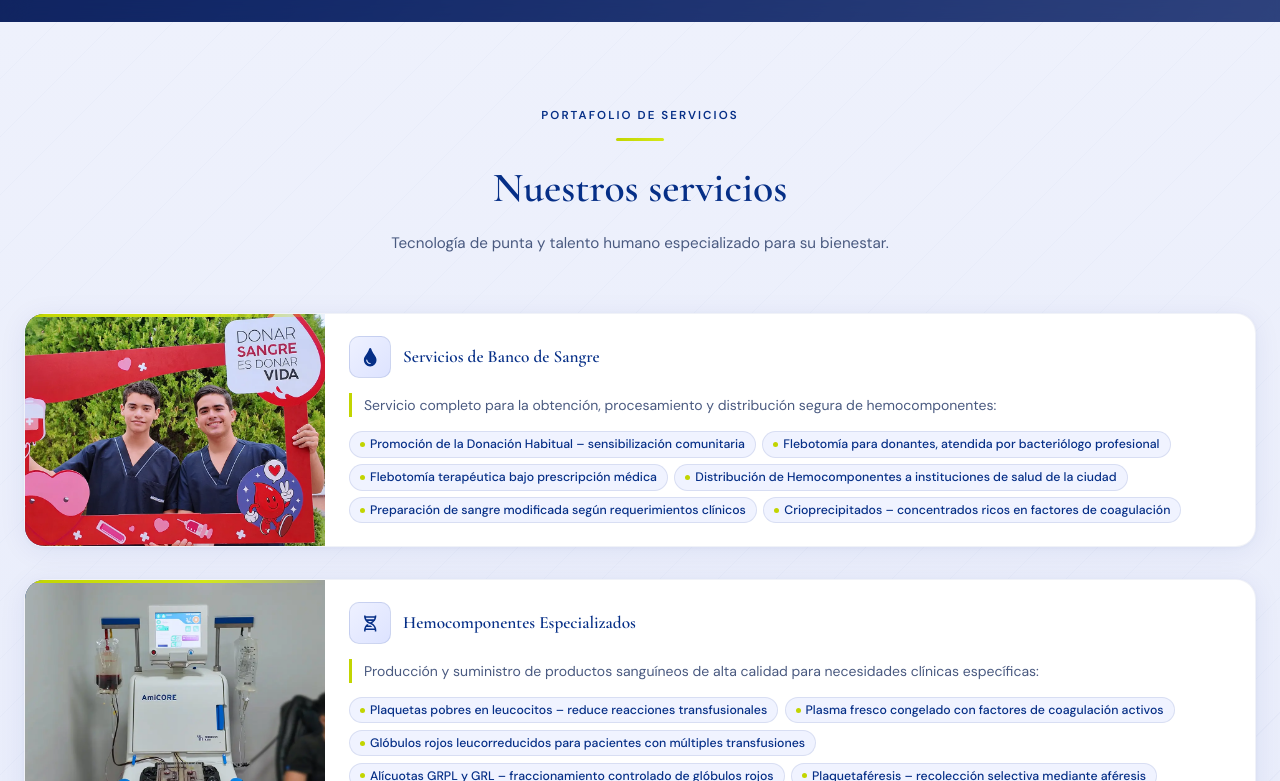
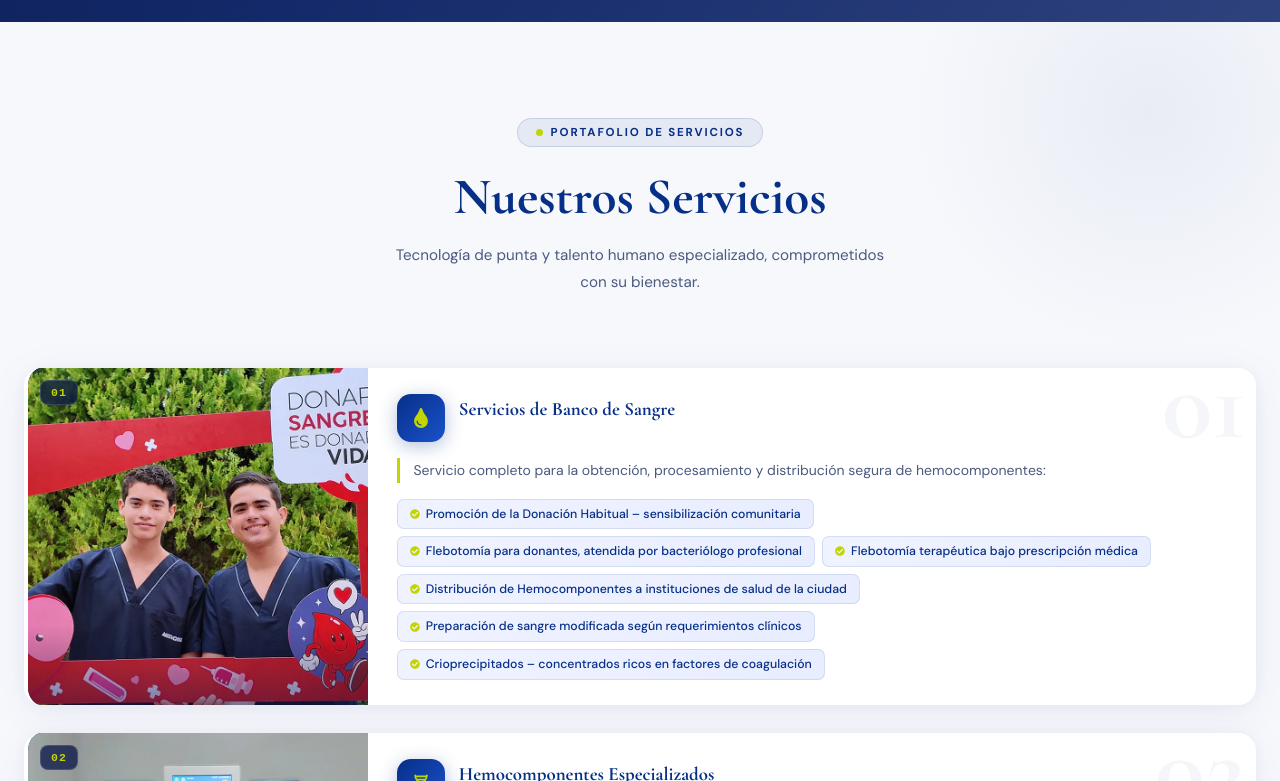
Before and after one commit to Gsus07/ohipage, a Next.js app: page /sedes/banco-de-sangre in a window 1280 px wide. Shown: the part 839-1620 px from the top of the page. Built offline with nearby package versions, Linux system fonts and the light colour scheme.

Commit message:
Refactor service card animations and styles for improved performance and visual consistency

```diff
--- a/app/OHILanding.jsx
+++ b/app/OHILanding.jsx
@@ -95,7 +95,7 @@ const GlobalStyles = () => (
     /* ── Service cards ───────────────────────── */
     .service-card {
       position: relative;
-      transition: transform 0.3s ease, box-shadow 0.3s ease, border-color 0.3s ease;
+      transition: box-shadow 0.3s ease, border-color 0.3s ease;
       cursor: default;
     }
     .service-card::before {
@@ -122,14 +122,14 @@ const GlobalStyles = () => (
 
     /* ── Pillar cards ────────────────────────── */
     .pillar-card {
-      transition: transform 0.3s ease, box-shadow 0.3s ease;
+      transition: box-shadow 0.3s ease;
     }
     .pillar-card:hover {
       transform: translateY(-4px);
       box-shadow: 0 16px 40px rgba(6,47,135,0.12);
     }
     .pillar-card-dark {
-      transition: transform 0.3s ease, box-shadow 0.3s ease, border-color 0.35s ease !important;
+      transition: box-shadow 0.3s ease, border-color 0.35s ease !important;
     }
     .pillar-card-dark:hover {
       transform: translateY(-6px) !important;
@@ -309,24 +309,8 @@ const GlobalStyles = () => (
     }
 
     /* ── Scroll Reveal ─────────────────────── */
-    /* GSAP handles scroll reveal — CSS sets initial hidden state only */
-    [data-reveal] { will-change: opacity, transform; }
-    [data-reveal="up"]    { opacity: 0; transform: translateY(36px); }
-    [data-reveal="left"]  { opacity: 0; transform: translateX(-36px); }
-    [data-reveal="right"] { opacity: 0; transform: translateX(36px); }
-    [data-reveal="scale"] { opacity: 0; transform: scale(0.86); }
-    [data-reveal="fade"]  { opacity: 0; }
-    [data-reveal].is-visible { opacity: 1 !important; transform: none !important; }
-    [data-delay="50"]  { transition-delay: 0.05s; }
-    [data-delay="100"] { transition-delay: 0.1s; }
-    [data-delay="150"] { transition-delay: 0.15s; }
-    [data-delay="200"] { transition-delay: 0.2s; }
-    [data-delay="250"] { transition-delay: 0.25s; }
-    [data-delay="300"] { transition-delay: 0.3s; }
-    [data-delay="350"] { transition-delay: 0.35s; }
-    [data-delay="400"] { transition-delay: 0.4s; }
-    [data-delay="450"] { transition-delay: 0.45s; }
-    [data-delay="500"] { transition-delay: 0.5s; }
+    /* Initial hidden state — GSAP takes over on hydration */
+    [data-reveal] { opacity: 0; }
   `}</style>
 );
 
@@ -505,22 +489,27 @@ export default function OHILanding() {
     return () => clearInterval(t);
   }, []);
 
-  // Scroll reveal via GSAP ScrollTrigger
+  // Scroll reveal via GSAP ScrollTrigger.batch (one trigger per group, no per-element overhead)
   useEffect(() => {
     const ctx = gsap.context(() => {
-      const reveal = (selector, from, to) =>
-        document.querySelectorAll(selector).forEach(el =>
-          gsap.fromTo(el, { ...from, clearProps: "transition" }, {
-            ...to,
-            scrollTrigger: { trigger: el, start: "top 88%", once: true },
-          })
-        );
-
-      reveal('[data-reveal="up"]',    { autoAlpha: 0, y: 36 },      { autoAlpha: 1, y: 0,      duration: 0.75, ease: "power3.out" });
-      reveal('[data-reveal="left"]',  { autoAlpha: 0, x: -36 },     { autoAlpha: 1, x: 0,      duration: 0.75, ease: "power3.out" });
-      reveal('[data-reveal="right"]', { autoAlpha: 0, x: 36 },      { autoAlpha: 1, x: 0,      duration: 0.75, ease: "power3.out" });
-      reveal('[data-reveal="scale"]', { autoAlpha: 0, scale: 0.86 },{ autoAlpha: 1, scale: 1,  duration: 0.65, ease: "back.out(1.3)" });
-      reveal('[data-reveal="fade"]',  { autoAlpha: 0 },             { autoAlpha: 1,            duration: 0.85, ease: "power2.out" });
+      // Pre-hide all reveal elements synchronously before ScrollTrigger wires up
+      gsap.set('[data-reveal="up"]',    { autoAlpha: 0, y: 28 });
+      gsap.set('[data-reveal="left"]',  { autoAlpha: 0, x: -28 });
+      gsap.set('[data-reveal="right"]', { autoAlpha: 0, x: 28 });
+      gsap.set('[data-reveal="scale"]', { autoAlpha: 0, scale: 0.88 });
+      gsap.set('[data-reveal="fade"]',  { autoAlpha: 0 });
+
+      const batchIn = (to) => ({
+        start: "top 90%",
+        once: true,
+        onEnter: (batch) => gsap.to(batch, { ...to, stagger: 0.06, overwrite: "auto" }),
+      });
+
+      ScrollTrigger.batch('[data-reveal="up"]',    batchIn({ autoAlpha: 1, y: 0,     duration: 0.65, ease: "power3.out",   clearProps: "transform" }));
+      ScrollTrigger.batch('[data-reveal="left"]',  batchIn({ autoAlpha: 1, x: 0,     duration: 0.65, ease: "power3.out",   clearProps: "transform" }));
+      ScrollTrigger.batch('[data-reveal="right"]', batchIn({ autoAlpha: 1, x: 0,     duration: 0.65, ease: "power3.out",   clearProps: "transform" }));
+      ScrollTrigger.batch('[data-reveal="scale"]', batchIn({ autoAlpha: 1, scale: 1, duration: 0.6,  ease: "back.out(1.3)", clearProps: "transform" }));
+      ScrollTrigger.batch('[data-reveal="fade"]',  batchIn({ autoAlpha: 1,           duration: 0.75, ease: "power2.out" }));
     });
     return () => ctx.revert();
   }, []);
--- a/app/sedes/[slug]/SedeAnimations.jsx
+++ b/app/sedes/[slug]/SedeAnimations.jsx
@@ -74,21 +74,21 @@ export default function SedeAnimations() {
         }
       );
 
-      // ── Service cards: batched for smoother stagger ───────────────────
+      // ── Service cards: pre-hide then batch-reveal (no CSS transform conflict) ──
+      gsap.set(".service-card", { autoAlpha: 0, y: 28 });
+
       ScrollTrigger.batch(".service-card", {
-        start: "top 88%",
+        start: "top 90%",
         once: true,
         onEnter: (batch) =>
-          gsap.fromTo(batch,
-            { autoAlpha: 0, y: 44, scale: 0.97 },
-            {
-              autoAlpha: 1, y: 0, scale: 1,
-              stagger: 0.09,
-              duration: 0.82,
-              ease: "power3.out",
-              overwrite: true,
-            }
-          ),
+          gsap.to(batch, {
+            autoAlpha: 1, y: 0,
+            stagger: 0.07,
+            duration: 0.6,
+            ease: "power2.out",
+            overwrite: "auto",
+            clearProps: "transform",
+          }),
       });
 
       // ── Contact band ─────────────────────────────────────────────────────
--- a/app/sedes/[slug]/page.jsx
+++ b/app/sedes/[slug]/page.jsx
@@ -566,17 +566,17 @@ export default async function SedePage({ params }) {
         /* Hero elements start hidden — GSAP animates them in */
         .hero-badge, .hero-title, .hero-desc, .hero-chip, .hero-stat { opacity: 0; }
         /* Card layout: stacked on mobile, horizontal on tablet+ */
-        .service-card { display: flex; flex-direction: column; transition: box-shadow 0.4s ease, transform 0.4s ease; }
-        .service-card:hover { transform: translateY(-4px); box-shadow: 0 24px 64px rgba(6,47,135,0.13) !important; }
-        .card-img-wrap { position: relative; width: 100%; aspect-ratio: 4/3; overflow: hidden; flex-shrink: 0; background: linear-gradient(145deg,#062F87,#1347bf); }
-        .card-img-wrap::after { content: ''; position: absolute; top: 0; left: 0; right: 0; height: 3px; background: linear-gradient(90deg,#C2D501,#d4e818 60%,transparent); pointer-events: none; z-index: 1; }
-        .card-img { width: 100%; height: 100%; object-fit: cover; display: block; transition: transform 0.75s ease; }
-        .service-card:hover .card-img { transform: scale(1.04); }
-        .card-body { flex: 1; min-width: 0; }
+        .service-card { display: flex; flex-direction: column; transition: box-shadow 0.45s ease, border-color 0.35s ease; border-left: 4px solid transparent; will-change: transform, opacity; }
+        .service-card:hover { transform: translateY(-5px); box-shadow: 0 28px 80px rgba(6,47,135,0.16) !important; border-left-color: #C2D501; }
+        .card-img-wrap { position: relative; width: 100%; aspect-ratio: 16/10; overflow: hidden; flex-shrink: 0; background: linear-gradient(145deg,#062F87,#1347bf); }
+        .card-img { width: 100%; height: 100%; object-fit: cover; display: block; transition: transform 0.85s ease; }
+        .service-card:hover .card-img { transform: scale(1.06); }
+        .card-body { flex: 1; min-width: 0; position: relative; overflow: hidden; }
+        .card-num { position: absolute; top: -1rem; right: 0.6rem; font-family: 'Cormorant Garamond', serif; font-size: 6.5rem; font-weight: 700; line-height: 1; color: rgba(6,47,135,0.042); pointer-events: none; user-select: none; }
         /* Horizontal layout on tablet+ */
         @media (min-width: 580px) {
           .service-card { flex-direction: row; align-items: stretch; }
-          .card-img-wrap { width: 42%; max-width: 300px; aspect-ratio: auto; min-height: 220px; }
+          .card-img-wrap { width: 44%; max-width: 340px; aspect-ratio: auto; min-height: 250px; }
         }
         /* 2-col grid on large screens */
         @media (min-width: 1100px) { .grid-services { grid-template-columns: repeat(2, 1fr); } }
@@ -786,105 +786,132 @@ export default async function SedePage({ params }) {
 
       {/* ── Services grid ── */}
       <section style={{
-        background: "linear-gradient(180deg, #eef1fc 0%, #e4e9fa 100%)",
-        padding: "5rem 1.5rem", position: "relative",
+        background: "#f7f8fc",
+        padding: "6rem 1.5rem", position: "relative", overflow: "hidden",
       }}>
+        {/* Decorative blobs */}
         <div style={{
-          position: "absolute", inset: 0, pointerEvents: "none",
-          backgroundImage: "repeating-linear-gradient(135deg, transparent, transparent 40px, rgba(6,47,135,0.025) 40px, rgba(6,47,135,0.025) 41px)",
+          position: "absolute", top: -160, right: -120, pointerEvents: "none",
+          width: 500, height: 500, borderRadius: "50%",
+          background: "radial-gradient(circle, rgba(6,47,135,0.06) 0%, transparent 68%)",
+        }} />
+        <div style={{
+          position: "absolute", bottom: -120, left: -140, pointerEvents: "none",
+          width: 420, height: 420, borderRadius: "50%",
+          background: "radial-gradient(circle, rgba(194,213,1,0.08) 0%, transparent 68%)",
         }} />
 
         <div style={{ maxWidth: 1260, margin: "0 auto", position: "relative" }}>
-          <div className="services-header" style={{ textAlign: "center", marginBottom: "3.5rem" }}>
-            <span style={{
-              color: "#062F87", fontSize: "0.72rem", fontWeight: 600,
-              letterSpacing: "0.18em", textTransform: "uppercase",
+          {/* Section header */}
+          <div className="services-header" style={{ textAlign: "center", marginBottom: "4.5rem" }}>
+            <div style={{
+              display: "inline-flex", alignItems: "center", gap: 8,
+              background: "rgba(6,47,135,0.07)", border: "1px solid rgba(6,47,135,0.14)",
+              borderRadius: 20, padding: "5px 18px", marginBottom: "1.4rem",
+              color: "#062F87", fontSize: "0.72rem", fontWeight: 700,
+              letterSpacing: "0.16em", textTransform: "uppercase",
             }}>
+              <span style={{ width: 7, height: 7, borderRadius: "50%", background: "#C2D501", display: "inline-block", flexShrink: 0 }} />
               Portafolio de Servicios
-            </span>
-            <div style={{
-              width: 48, height: 3,
-              background: "linear-gradient(90deg, #C2D501, #d4e818)",
-              borderRadius: 2, margin: "0.75rem auto 1rem",
-            }} />
+            </div>
             <h2 className="display-font" style={{
-              fontSize: "clamp(1.7rem, 3.5vw, 2.6rem)",
-              fontWeight: 600, color: "#062F87",
+              fontSize: "clamp(2rem, 4vw, 3.2rem)",
+              fontWeight: 700, color: "#062F87", lineHeight: 1.1,
+              display: "block", marginBottom: "1rem",
             }}>
-              Nuestros servicios
+              Nuestros Servicios
             </h2>
             <p style={{
-              color: "#4A5A80", fontSize: "0.95rem", lineHeight: 1.7,
-              maxWidth: 520, margin: "0.75rem auto 0",
+              color: "#4A5A80", fontSize: "0.95rem", lineHeight: 1.78,
+              maxWidth: 500, margin: "0 auto",
             }}>
-              Tecnología de punta y talento humano especializado para su bienestar.
+              Tecnología de punta y talento humano especializado, comprometidos con su bienestar.
             </p>
           </div>
 
           <div className="grid-services services-grid" style={{
-            display: "grid", gridTemplateColumns: "1fr", gap: "2rem",
+            display: "grid", gridTemplateColumns: "1fr", gap: "1.75rem",
           }}>
-            {sede.sections.map((section) => {
+            {sede.sections.map((section, idx) => {
               const Icon = ICONS[section.icon] || FaCheckCircle;
               const imgSrc = IMAGE_MAP[`${slug}-${section.icon}`];
+              const numLabel = String(idx + 1).padStart(2, "0");
 
               return (
                 <div key={section.title} className="service-card" style={{
-                  background: "#fff", borderRadius: 20, overflow: "hidden",
-                  boxShadow: "0 4px 28px rgba(6,47,135,0.07), 0 1px 4px rgba(6,47,135,0.04)",
-                  border: "1px solid rgba(6,47,135,0.06)",
+                  background: "#fff", borderRadius: 18, overflow: "hidden",
+                  boxShadow: "0 2px 16px rgba(6,47,135,0.06), 0 8px 48px rgba(6,47,135,0.05)",
                 }}>
                   {/* Image */}
                   <div className="card-img-wrap">
                     {imgSrc ? (
                       // eslint-disable-next-line @next/next/no-img-element
-                      <img
-                        src={imgSrc}
-                        alt={section.title}
-                        className="card-img"
-                      />
-                    ) : null}
+                      <img src={imgSrc} alt={section.title} className="card-img" />
+                    ) : (
+                      <div style={{ width: "100%", height: "100%", background: "linear-gradient(145deg,#062F87,#1347bf)" }} />
+                    )}
+                    {/* Service number badge */}
+                    <div style={{
+                      position: "absolute", top: 12, left: 12, zIndex: 2,
+                      background: "rgba(4,16,68,0.72)", backdropFilter: "blur(10px)",
+                      border: "1px solid rgba(255,255,255,0.14)",
+                      borderRadius: 8, padding: "3px 10px",
+                      color: "#C2D501", fontSize: "0.72rem", fontWeight: 700,
+                      letterSpacing: "0.1em", fontFamily: "monospace",
+                    }}>
+                      {numLabel}
+                    </div>
+                    {/* Bottom fade */}
+                    <div style={{
+                      position: "absolute", bottom: 0, left: 0, right: 0, height: 80,
+                      background: "linear-gradient(to top, rgba(4,16,68,0.42), transparent)",
+                    }} />
                   </div>
 
                   {/* Content */}
                   <div className="card-body" style={{
-                    padding: "1.4rem 1.5rem",
-                    display: "flex", flexDirection: "column", gap: "0.9rem",
+                    padding: "1.6rem 1.8rem",
+                    display: "flex", flexDirection: "column", gap: "1rem",
                   }}>
+                    {/* Watermark number */}
+                    <div className="card-num">{numLabel}</div>
+
                     {/* Icon + title */}
-                    <div style={{ display: "flex", alignItems: "center", gap: 12 }}>
+                    <div style={{ display: "flex", alignItems: "flex-start", gap: 14 }}>
                       <div style={{
-                        width: 42, height: 42, borderRadius: 10, flexShrink: 0,
-                        background: "linear-gradient(135deg, #eef1ff 0%, #dde3ff 100%)",
-                        border: "1.5px solid rgba(6,47,135,0.12)",
+                        width: 48, height: 48, borderRadius: 14, flexShrink: 0,
+                        background: "linear-gradient(135deg, #062F87 0%, #1A52CC 100%)",
+                        boxShadow: "0 4px 18px rgba(6,47,135,0.3)",
                         display: "flex", alignItems: "center", justifyContent: "center",
-                        color: "#062F87", fontSize: "1.15rem",
+                        color: "#C2D501", fontSize: "1.25rem",
                       }}>
                         <Icon />
                       </div>
                       <h3 className="display-font" style={{
-                        color: "#062F87", fontSize: "1.08rem", fontWeight: 600, lineHeight: 1.28,
+                        color: "#062F87", fontSize: "1.18rem", fontWeight: 700,
+                        lineHeight: 1.22, paddingTop: "0.3rem",
                       }}>
                         {section.title}
                       </h3>
                     </div>
 
                     <p style={{
-                      color: "#4A5A80", fontSize: "0.875rem", lineHeight: 1.72,
-                      borderLeft: "3px solid #C2D501", paddingLeft: "0.75rem",
+                      color: "#4A5A80", fontSize: "0.875rem", lineHeight: 1.78,
+                      borderLeft: "3px solid #C2D501", paddingLeft: "0.85rem", margin: 0,
                     }}>
                       {section.desc}
                     </p>
 
-                    <div style={{ display: "flex", flexWrap: "wrap", gap: "0.4rem" }}>
+                    <div style={{ display: "flex", flexWrap: "wrap", gap: "0.45rem" }}>
                       {section.items.map((item) => (
                         <span key={item} style={{
-                          display: "inline-flex", alignItems: "center", gap: 5,
-                          background: "#f0f3ff", border: "1px solid rgba(6,47,135,0.1)",
-                          borderRadius: 20, padding: "3px 10px",
+                          display: "inline-flex", alignItems: "center", gap: 6,
+                          background: "linear-gradient(135deg, #f0f3ff, #e8edff)",
+                          border: "1px solid rgba(6,47,135,0.11)",
+                          borderRadius: 7, padding: "5px 12px",
                           color: "#062F87", fontSize: "0.77rem", fontWeight: 500,
                         }}>
-                          <span style={{ width: 5, height: 5, borderRadius: "50%", background: "#C2D501", flexShrink: 0 }} />
+                          <FaCheckCircle style={{ color: "#C2D501", fontSize: "0.62rem", flexShrink: 0 }} />
                           {item}
                         </span>
                       ))}
```
